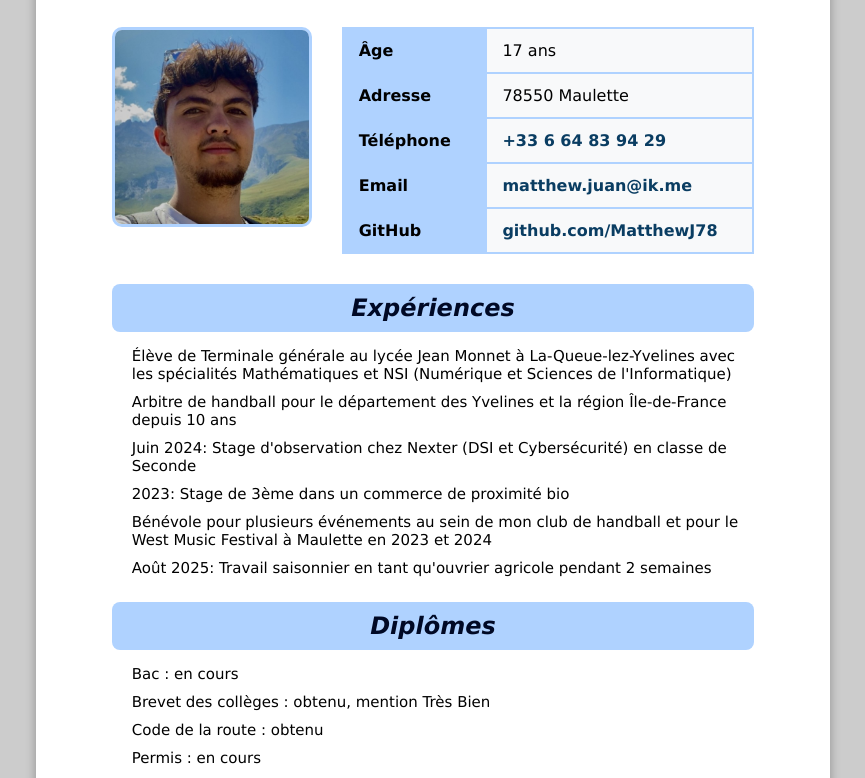
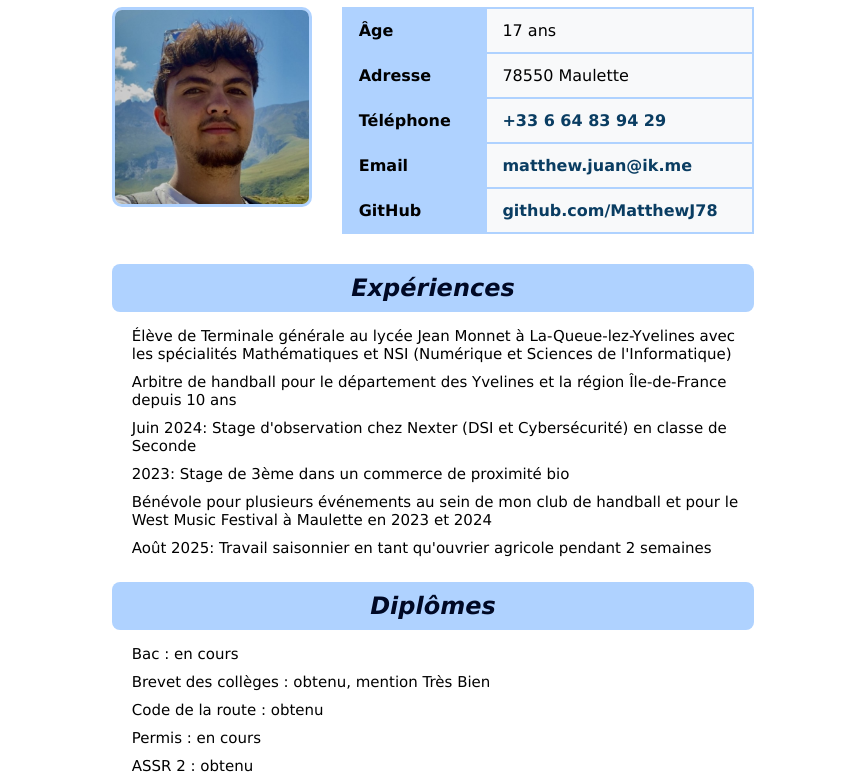
Before and after one commit to MatthewJ78/MonCV, a plain HTML site: page index.html in a window 1280 px wide. Shown: the part 195-973 px from the top of the page, without its empty margins (207-1072 px from the left). Drawn offline with Linux system fonts and the light colour scheme.

Commit message:
Refactor CSS styles for consistency and clarity
Removed redundant padding from body and adjusted styles.

```diff
--- a/style.css
+++ b/style.css
@@ -6,8 +6,6 @@
 
 body {
     font-family: Verdana, Geneva, Tahoma, sans-serif;
-    background: #ccc;
-    padding: 20px;
 }
 
 .page {
@@ -16,7 +14,6 @@ body {
     margin: auto;
     padding: 20mm;
     background: white;
-    box-shadow: 0 0 10px rgba(0, 0, 0, 0.3);
 }
 
 h1 {
```
